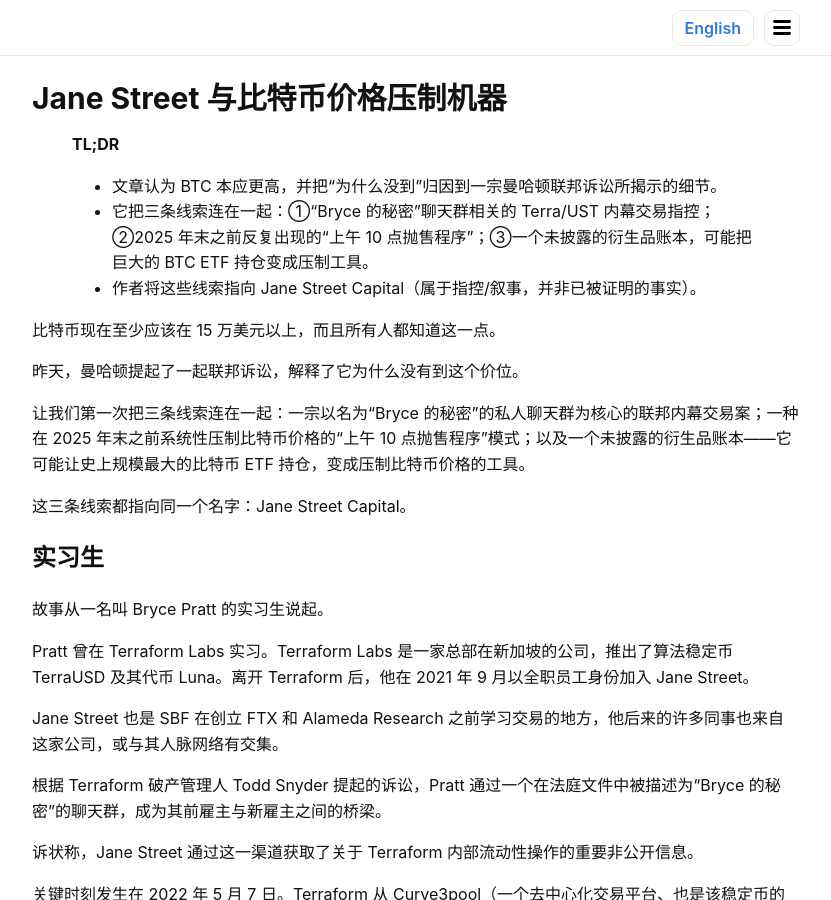
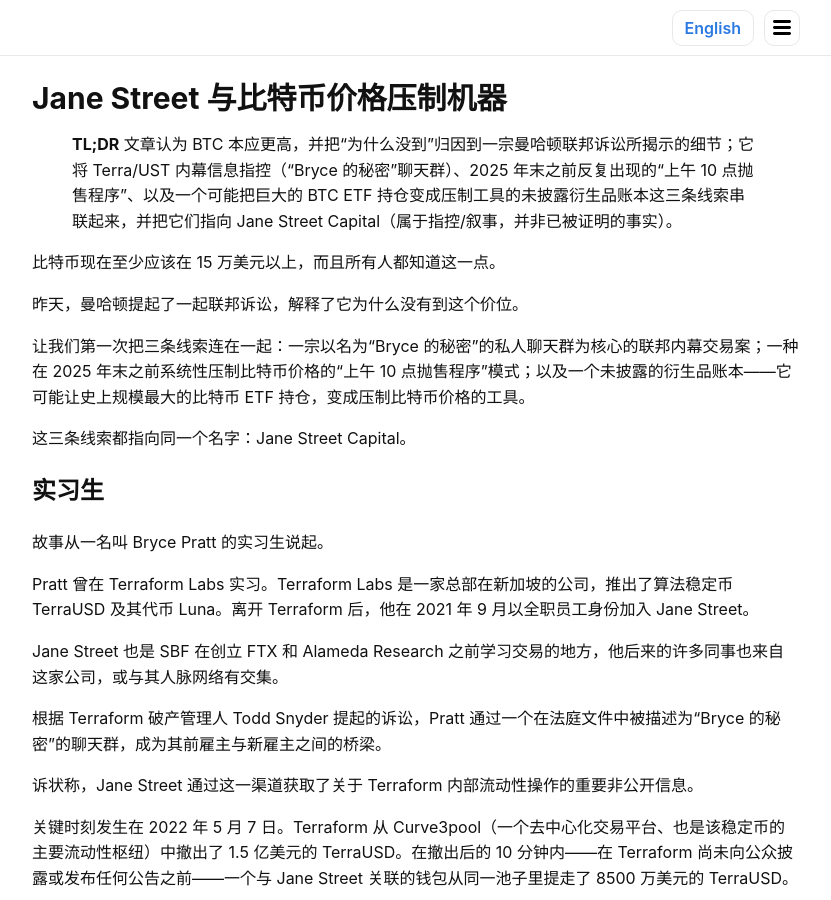
Before and after one commit to vultr740-byte/articles, a Jekyll site: the page built from posts/2026-02-26-janestreet-bitcoin-price-suppression/zh.md, in a window 1280 px wide and 900 px high. Shown: the whole window, without its empty margins (224-1055 px from the left). Built offline with Jekyll 4.4.1, drawn with Linux system fonts in a browser that asks for light colours; our own code applies the rules of GitHub Pages for plain Markdown files.

Commit message:
Change TL;DR to single-paragraph format

```diff
--- a/posts/2026-02-26-janestreet-bitcoin-price-suppression/zh.md
+++ b/posts/2026-02-26-janestreet-bitcoin-price-suppression/zh.md
@@ -5,10 +5,7 @@
 date: "2026-02-26"
 ---
 
-> **TL;DR**
-> - 文章认为 BTC 本应更高，并把“为什么没到”归因到一宗曼哈顿联邦诉讼所揭示的细节。
-> - 它把三条线索连在一起：①“Bryce 的秘密”聊天群相关的 Terra/UST 内幕交易指控；②2025 年末之前反复出现的“上午 10 点抛售程序”；③一个未披露的衍生品账本，可能把巨大的 BTC ETF 持仓变成压制工具。
-> - 作者将这些线索指向 Jane Street Capital（属于指控/叙事，并非已被证明的事实）。
+> **TL;DR**  文章认为 BTC 本应更高，并把“为什么没到”归因到一宗曼哈顿联邦诉讼所揭示的细节；它将 Terra/UST 内幕信息指控（“Bryce 的秘密”聊天群）、2025 年末之前反复出现的“上午 10 点抛售程序”、以及一个可能把巨大的 BTC ETF 持仓变成压制工具的未披露衍生品账本这三条线索串联起来，并把它们指向 Jane Street Capital（属于指控/叙事，并非已被证明的事实）。
 
 比特币现在至少应该在 15 万美元以上，而且所有人都知道这一点。
 
```
Also changed, not shown: posts/2026-02-26-janestreet-bitcoin-price-suppression/en.md (+1 -4 lines).
